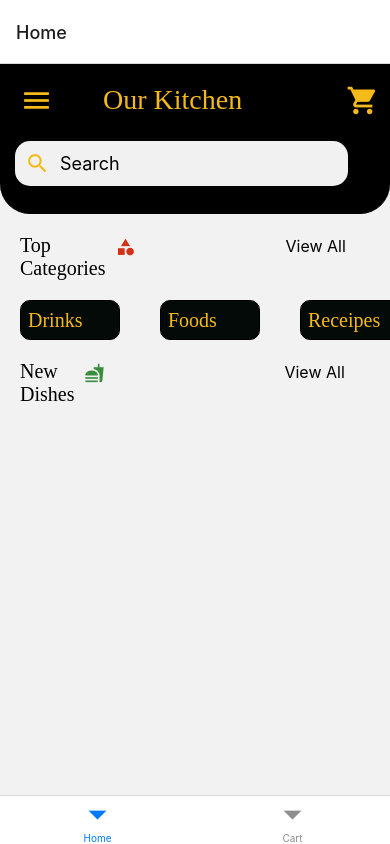
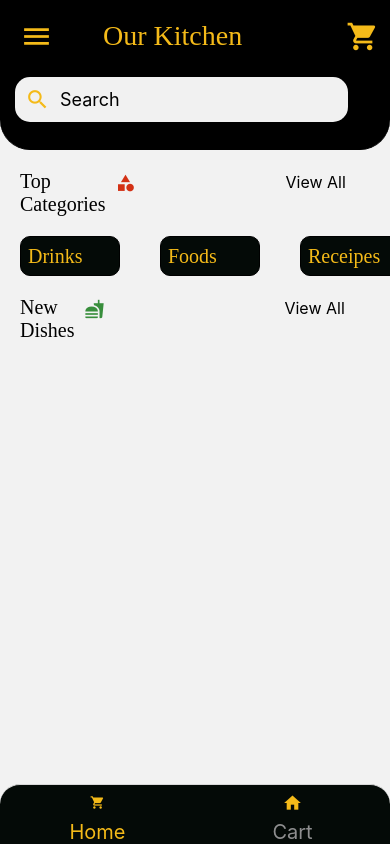
Before and after one commit to Enaturale/foodDeliveryApp, a React Native app: screen /Dashboard in a window 390 px wide. Built offline with nearby package versions, Linux system fonts and the light colour scheme.

Commit message:
Done with the bottom tab navigation

```diff
--- a/Naviagtor.js
+++ b/Naviagtor.js
@@ -8,11 +8,14 @@ import { createBottomTabNavigator } from '@react-navigation/bottom-tabs';
 const Stack = createStackNavigator();
 const Tab = createBottomTabNavigator();
 
+import Home from "react-native-vector-icons/MaterialIcons";
+import Cart from "react-native-vector-icons/MaterialIcons";
+
 function HomeStackScreen () {
   return(
       <Stack.Navigator>
-          <Stack.Screen name="Homescreen" component={Dashboard} options={{headerShown: "false"}} />
-          <Stack.Screen name="Order" component={Order} options={{headerShown: "false"}} />
+          <Stack.Screen name="Homescreen" component={Dashboard} options={{headerShown: false}} />
+          <Stack.Screen name="Order" component={Order} options={{headerShown: false}} />
       </Stack.Navigator>
   )
 }
@@ -20,17 +23,50 @@ function HomeStackScreen () {
 function CartStackScreen () {
     return(
         <Stack.Navigator>
-            <Stack.Screen name="CartPage" component={Order} options={{headerShown: "false"}} />
-            <Stack.Screen name="Home Page" component={Dashboard} options={{headerShown: "false"}} />
+            <Stack.Screen name="Your Orders" component={Order} options={{}} />
+            <Stack.Screen name="Home Page" component={Dashboard} options={{headerShown: false}} />
         </Stack.Navigator>
     )
 }
 
 export function Navigation () {
     return(
-        <Tab.Navigator>
-            <Tab.Screen name="Home" component={Dashboard} options={{headerShown: "false"}} />
-            <Tab.Screen name="Cart" component={Order} options={{headerShown: "false"}} />
+        <Tab.Navigator
+        screenOptions={{
+            tabBarActiveTintColor: "#F4BA19",
+            tabBarStyle:{
+                backgroundColor:'#040A07',
+                height: 60,
+                borderTopRightRadius: 20,
+                borderTopLeftRadius: 20,
+            },
+            tabBarLabelStyle:{
+                fontSize: 20,
+            }
+        }}
+        >
+            <Tab.Screen
+                name="Home"
+                component={HomeStackScreen}
+                options={{
+                    headerShown: false,
+                    tabBarIcon: () =>(
+                        <Home  name="shopping-cart" color="#F4BA19" size={15} />
+
+                    )
+                    }}
+            />
+            <Tab.Screen
+                name="Cart"
+                component={CartStackScreen}
+                options={{
+                    headerShown: false,
+                    tabBarIcon: () =>(
+                        <Cart  name="home" color="#F4BA19" size={20} />
+
+                    )
+                    }}
+            />
         </Tab.Navigator>
 
     )
```
